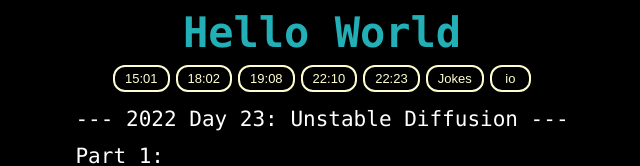
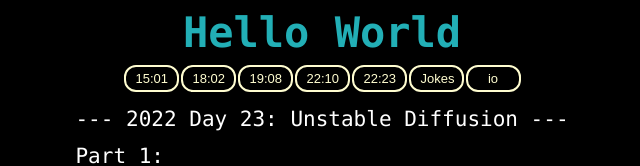
Before and after one commit to nuoxoxo/gig, a React (Vite) app: page / in a window 1280 px wide. Shown: the top 166 px of the page, without its empty margins (318-958 px from the left). Built offline with nearby package versions, Linux system fonts and the light colour scheme; no server answers.

Commit message:
add : button width

```diff
--- a/src/App.tsx
+++ b/src/App.tsx
@@ -43,7 +43,10 @@ function App() {
           onClick={()=>handleSetRoute('1501')} >
           15:01
         </button>
-        {/* <button className='btn' onClick={()=>handleSetRoute('1502')} > 15:02</button> */}
+        {/* <button className='btn'
+          onClick={()=>handleSetRoute('1502')} >
+          15:02
+        </button> */}
         <button className='btn'
           onClick={()=>handleSetRoute('1802')} >
           18:02
--- a/src/styles/App.scss
+++ b/src/styles/App.scss
@@ -48,6 +48,7 @@ body {
   display: flex;
   flex-direction: row;
   // flex-wrap: nowrap;
+  flex-wrap: wrap;
   justify-content: center;
   align-items: center;
 }
@@ -107,7 +108,8 @@ body {
   border-radius: 12px;
   font-size: 13px;
   padding: 4px 10px;
-  margin: 0 3px;
+  margin: 0 1px;
+  width: 55px;
   background-color: transparent;
   transition: background-color $TransitionS ease, color $TransitionS ease, border $TransitionS ease;
   cursor: pointer;
```
